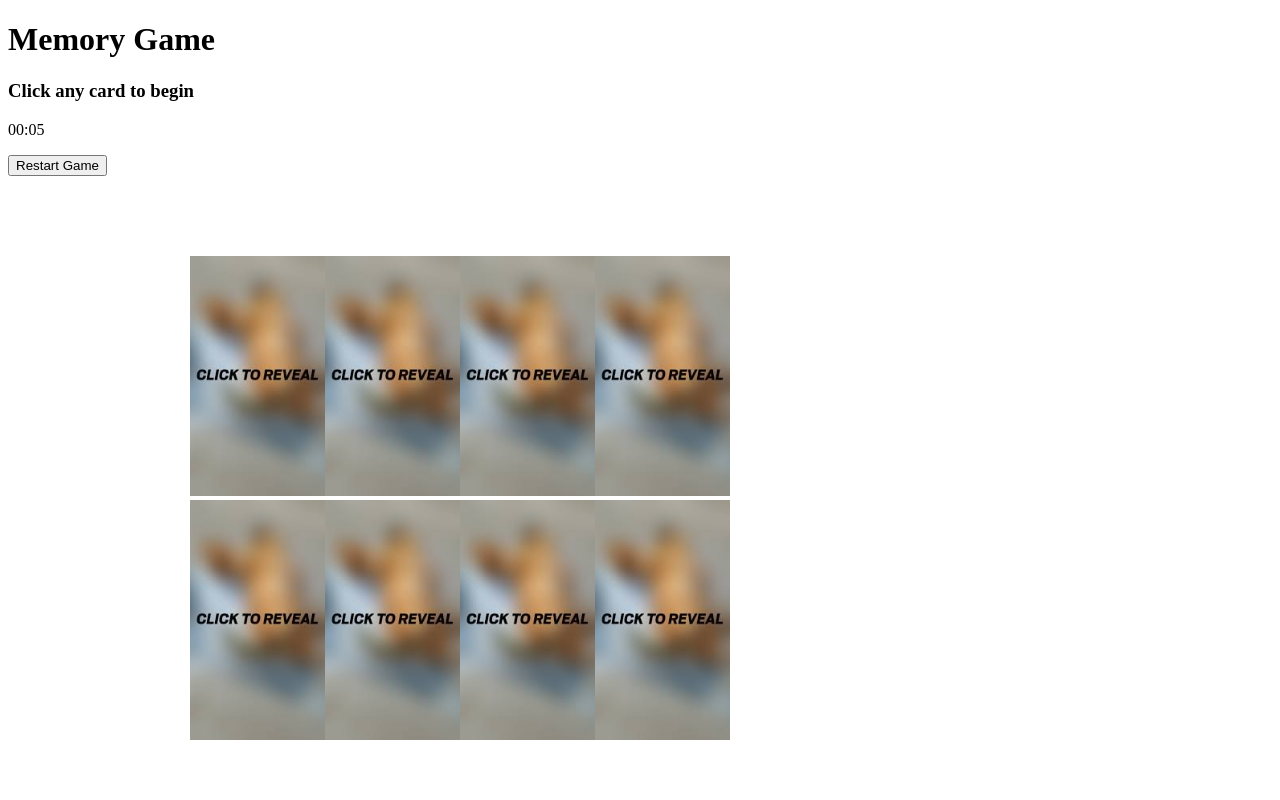
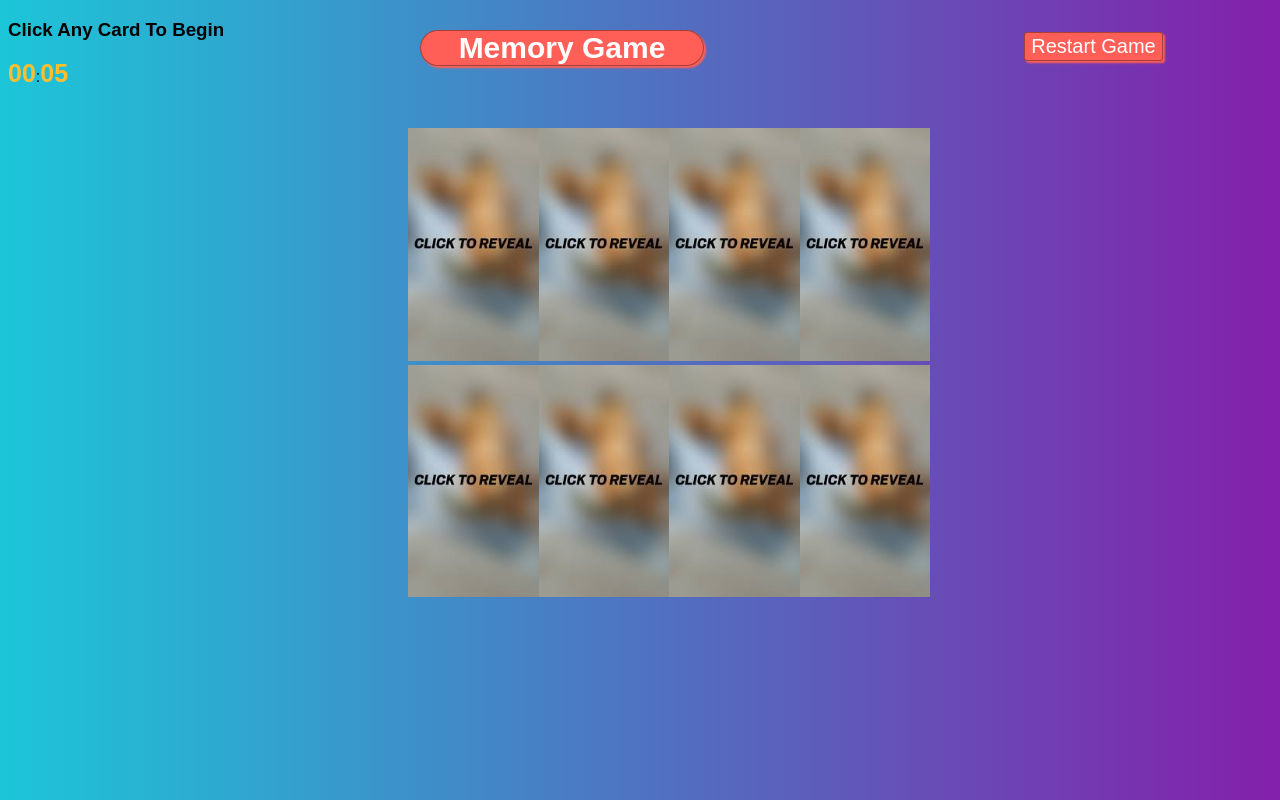
Before and after one commit to SoumyajitD/Memory-Game, a plain HTML site: page index.html in a window 1280 px wide. Drawn offline with Linux system fonts and the light colour scheme.

Commit message:
new commit

```diff
--- a/index.html
+++ b/index.html
@@ -1,5 +1,6 @@
 <!DOCTYPE html>
 <html lang="en">
+
 <head>
     <meta charset="UTF-8">
     <meta http-equiv="X-UA-Compatible" content="IE=edge">
@@ -7,21 +8,23 @@
     <link rel="stylesheet" href="styles.css">
     <title>Memory Game</title>
 </head>
+
 <body>
     <div class="wrapper">
-        <h1>Memory Game</h1>
+        <h1 id="title">Memory Game</h1>
         <h3>Click any card to begin</h3>
         <p><span id="seconds">00</span>:<span id="tens">00</span></p>
-        <p id ="text"></p>
+        <p id="text"></p>
 
         <div id="board">
 
         </div>
         <button id="start" onclick="startGame()" hidden>Start Game</button>
         <button id="restart" onclick="reStart()">Restart Game</button>
-      </div>
+    </div>
 
 
     <script src="game.js"></script>
 </body>
+
 </html>
--- a/styles.css
+++ b/styles.css
@@ -1,13 +1,85 @@
+* {
+    -webkit-box-sizing: border-box;
+            box-sizing: border-box;
+    text-transform: capitalize;
+    font-family: 'Ubuntu', sans-serif;
+    outline: none;
+  }
+  button {
+    font-family: 'Orbitron', sans-serif;
+    border-radius: 3px;
+    background-color: #ff5f56;
+    width: 139px;
+    height: 29px;
+    top: 32px;
+    left: 80vw;
+    position: absolute;
+    font-size: 20px;
+    color: white;
+    -webkit-box-shadow: 2px 2px 2px #ff5f56;
+    box-shadow: 2px 2px 2px #ff5f56;
+    border: 1px solid rgba(0, 0, 0, 0.342);
+  }
+  #title{
+    text-align: center;
+    font-family: 'Orbitron', sans-serif;
+    border-radius: 56px;
+    background-color: #ff5f56;
+    width: 284px;
+    height: 36px;
+    top: 10px;
+    right: 45vw;
+    position: absolute;
+    font-size: 30px;
+    color: white;
+    -webkit-box-shadow: 2px 2px 2px #ff5f56;
+    box-shadow: 2px 2px 2px #ff5f56;
+    border: 1px solid rgba(0, 0, 0, 0.342);
+  }
+
+
+
+
+
+
 #board{
-    width: 900px;
-	height: 289px;
-	background-color:transparent;
+    position: relative;
+width: 68vw;
+height: 75vh;
+top: 24px;
+left: 50vh;
 
-	position: absolute;
-	top:0;
-	bottom: 0;
-	left: 0;
-	right: 0;
+}
 
-	margin:auto;
+
+
+
+
+
+
+
+
+
+
+
+
+
+
+
+  body {
+
+    background: -webkit-gradient(linear, left top, right top, from(rgba(4,191,212,0.9)), to(rgba(117,8,161,0.9)));
+
+    background: -webkit-linear-gradient(left, rgba(4,191,212,0.9) 0%, rgba(117,8,161,0.9) 100%);
+
+    background: -o-linear-gradient(left, rgba(4,191,212,0.9) 0%, rgba(117,8,161,0.9) 100%);
+
+    background: linear-gradient(-270deg, rgba(4,191,212,0.9) 0%, rgba(117,8,161,0.9) 100%);
+  }
+
+  #tens,#seconds{
+
+  color: #ffbe2e;
+  font-size: 25px;
+  font-weight: 600;
 }
```
Also changed, not shown: game.js (+13 -13 lines).
